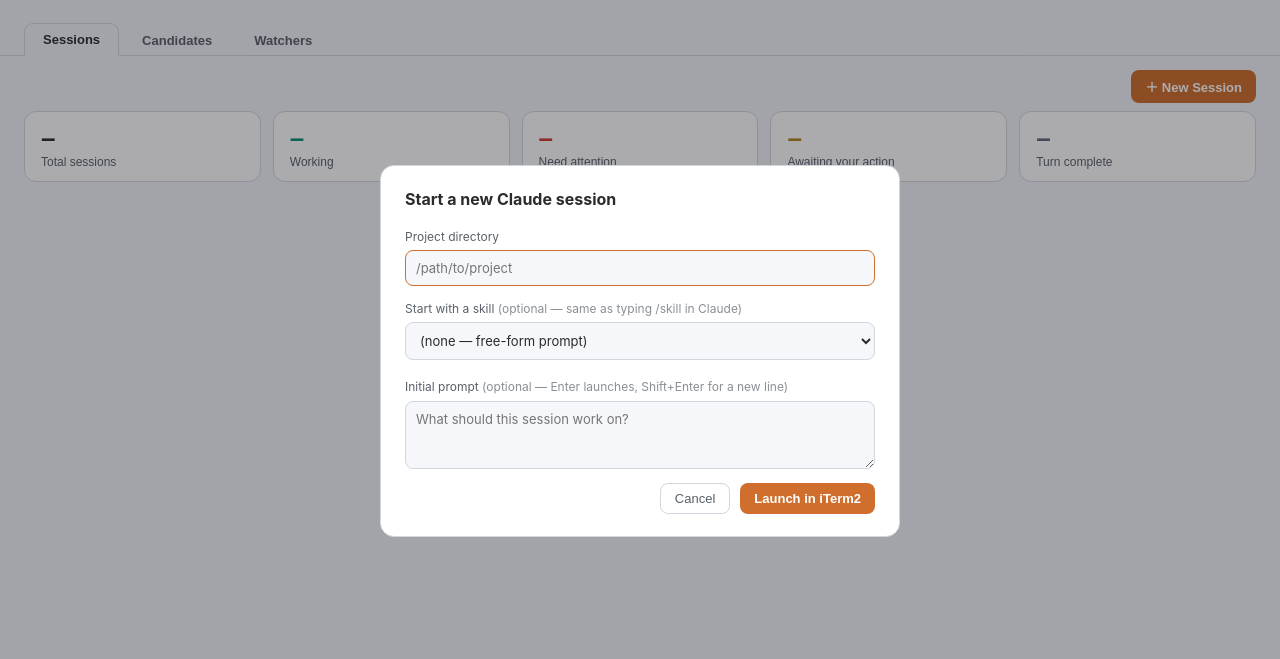
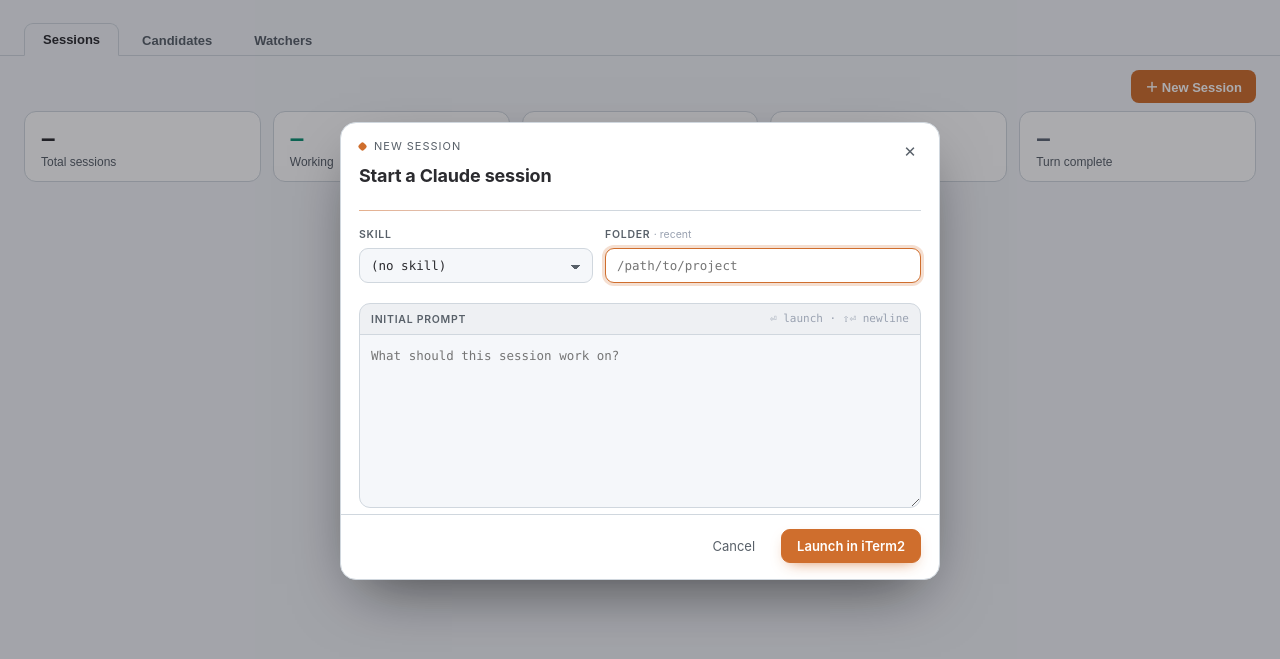
Before and after one commit to amitmandke/claude-dashboard, a website: page web/public/index.html in a window 1280 px wide. Both pictures are taken after a click on the button "＋ New Session". Shown: the part 49-708 px from the top of the page. Drawn offline with Linux system fonts and the light colour scheme; no server answers.

Commit message:
Modernize the New Session dialog to the shared modal
Brings #new-session-dialog up to the redesigned modal standard: rename the
shared modal class .cand-dialog -> .app-modal (it now dresses both the New
Session and candidate add/edit dialogs), and restructure New Session into the
m-head (eyebrow + title + x close) / m-body (Skill+Folder row) / editor-panel
prompt / m-foot (ghost + primary) layout with accent focus rings. All ns-* ids
preserved so the launch/skill/Enter-to-submit logic is unchanged.

Signed-off-by: Amit Mandke <amitmandke@gmail.com>

```diff
--- a/web/public/app.js
+++ b/web/public/app.js
@@ -568,6 +568,7 @@
 });
 
 document.getElementById('ns-cancel').addEventListener('click', () => dialog.close());
+document.getElementById('ns-close').addEventListener('click', () => dialog.close());
 
 document.getElementById('new-session-form').addEventListener('submit', (e) => {
   e.preventDefault();
--- a/web/public/index.html
+++ b/web/public/index.html
@@ -220,30 +220,44 @@
     </section>
   </template>
 
-  <dialog id="new-session-dialog">
+  <dialog id="new-session-dialog" class="app-modal">
     <form id="new-session-form">
-      <h2>Start a new Claude session</h2>
-      <label>Project directory
-        <input id="ns-cwd" list="ns-projects" placeholder="/path/to/project" required autocomplete="off">
-        <datalist id="ns-projects"></datalist>
-      </label>
-      <label>Start with a skill <span class="hint">(optional — same as typing /skill in Claude)</span>
-        <select id="ns-skill">
-          <option value="">(none — free-form prompt)</option>
-        </select>
-        <span class="skill-desc hint" id="ns-skill-desc"></span>
-      </label>
-      <label><span id="ns-prompt-label">Initial prompt</span> <span class="hint">(optional — Enter launches, Shift+Enter for a new line)</span>
-        <textarea id="ns-prompt" rows="3" placeholder="What should this session work on?"></textarea>
-      </label>
-      <div class="dialog-actions">
-        <button type="button" id="ns-cancel" class="ghost-btn">Cancel</button>
-        <button type="submit" class="primary-btn">Launch in iTerm2</button>
+      <div class="m-head">
+        <div class="m-eyebrow"><span class="dot"></span> New session</div>
+        <h2 class="m-title">Start a Claude session</h2>
+        <button type="button" class="m-close" id="ns-close" title="Close" aria-label="Close">✕</button>
+      </div>
+      <div class="m-body">
+        <div class="row2">
+          <div>
+            <label class="lbl" for="ns-skill">Skill</label>
+            <select id="ns-skill" class="inp">
+              <option value="">(no skill)</option>
+            </select>
+            <span class="skill-desc" id="ns-skill-desc"></span>
+          </div>
+          <div>
+            <label class="lbl" for="ns-cwd">Folder <span class="lbl-sub">· recent</span></label>
+            <input id="ns-cwd" class="inp path" list="ns-projects" placeholder="/path/to/project" required autocomplete="off">
+            <datalist id="ns-projects"></datalist>
+          </div>
+        </div>
+        <div class="editor">
+          <div class="editor-bar">
+            <span class="lbl" id="ns-prompt-label">Initial prompt</span>
+            <span class="meta">⏎ launch · ⇧⏎ newline</span>
+          </div>
+          <textarea id="ns-prompt" spellcheck="false" placeholder="What should this session work on?"></textarea>
+        </div>
+      </div>
+      <div class="m-foot">
+        <button type="button" id="ns-cancel" class="btn ghost">Cancel</button>
+        <button type="submit" class="btn primary">Launch in iTerm2</button>
       </div>
     </form>
   </dialog>
 
-  <dialog id="new-candidate-dialog" class="cand-dialog">
+  <dialog id="new-candidate-dialog" class="app-modal">
     <form id="new-candidate-form">
       <div class="m-head">
         <div class="m-eyebrow"><span class="dot"></span> <span id="nc-eyebrow">New candidate</span></div>
--- a/web/public/style.css
+++ b/web/public/style.css
@@ -661,73 +661,73 @@
 .dialog-actions { display: flex; justify-content: flex-end; gap: 10px; margin-top: 4px; }
 
 /* --- candidate add/edit dialog: a designed modal, not the plain form --- */
-.cand-dialog {
+.app-modal {
   padding: 0;
   width: min(600px, calc(100vw - 40px));
   border-radius: 16px;
   overflow: hidden;
   box-shadow: 0 24px 60px -20px #0009;
 }
-.cand-dialog form { display: block; }
-.cand-dialog .m-head { position: relative; padding: 16px 18px 13px; }
-.cand-dialog .m-head::after {
+.app-modal form { display: block; }
+.app-modal .m-head { position: relative; padding: 16px 18px 13px; }
+.app-modal .m-head::after {
   content: ""; position: absolute; left: 18px; right: 18px; bottom: 0; height: 1px;
   background: linear-gradient(90deg, color-mix(in srgb, var(--accent) 55%, transparent), var(--card-edge) 40%);
 }
-.cand-dialog .m-eyebrow { display: flex; align-items: center; gap: 8px; font-size: 11px; letter-spacing: .09em; text-transform: uppercase; color: var(--dim); }
-.cand-dialog .m-eyebrow .dot { width: 7px; height: 7px; border-radius: 2px; background: var(--accent); transform: rotate(45deg); }
-.cand-dialog .m-title { margin: 8px 0 9px; font-size: 18px; font-weight: 680; letter-spacing: -.01em; color: var(--text); }
-.cand-dialog .m-ident { display: flex; gap: 7px; flex-wrap: wrap; }
-.cand-dialog .m-ident .chip {
+.app-modal .m-eyebrow { display: flex; align-items: center; gap: 8px; font-size: 11px; letter-spacing: .09em; text-transform: uppercase; color: var(--dim); }
+.app-modal .m-eyebrow .dot { width: 7px; height: 7px; border-radius: 2px; background: var(--accent); transform: rotate(45deg); }
+.app-modal .m-title { margin: 8px 0 9px; font-size: 18px; font-weight: 680; letter-spacing: -.01em; color: var(--text); }
+.app-modal .m-ident { display: flex; gap: 7px; flex-wrap: wrap; }
+.app-modal .m-ident .chip {
   font-size: 11px; border-radius: 6px; padding: 2px 8px; font-family: ui-monospace, "SF Mono", Menlo, monospace;
   background: var(--inset); border: 1px solid var(--card-edge); color: var(--tool);
 }
-.cand-dialog .m-ident .chip.prio { color: var(--amber-text); background: var(--amber-badge-bg); border-color: transparent; font-weight: 600; }
-.cand-dialog .m-close {
+.app-modal .m-ident .chip.prio { color: var(--amber-text); background: var(--amber-badge-bg); border-color: transparent; font-weight: 600; }
+.app-modal .m-close {
   position: absolute; top: 14px; right: 14px; width: 30px; height: 30px; border-radius: 8px;
   border: 1px solid transparent; background: none; color: var(--dim); cursor: pointer; font-size: 15px;
 }
-.cand-dialog .m-close:hover { background: var(--neutral-btn); color: var(--text); }
+.app-modal .m-close:hover { background: var(--neutral-btn); color: var(--text); }
 
-.cand-dialog .m-body { padding: 16px 18px 6px; display: flex; flex-direction: column; gap: 15px; }
-.cand-dialog .lbl { display: block; font-size: 10.5px; letter-spacing: .07em; text-transform: uppercase; color: var(--dim); margin-bottom: 6px; font-weight: 600; }
-.cand-dialog .lbl-sub { color: var(--feed-time); text-transform: none; letter-spacing: 0; font-weight: 400; }
-.cand-dialog .row2 { display: grid; grid-template-columns: 1fr 1.35fr; gap: 12px; }
-.cand-dialog .reason-row { grid-template-columns: 1fr 96px; }
-.cand-dialog .skill-desc { display: block; margin-top: 5px; font-size: 11px; line-height: 1.4; color: var(--dim); max-height: 3em; overflow: hidden; }
+.app-modal .m-body { padding: 16px 18px 6px; display: flex; flex-direction: column; gap: 15px; }
+.app-modal .lbl { display: block; font-size: 10.5px; letter-spacing: .07em; text-transform: uppercase; color: var(--dim); margin-bottom: 6px; font-weight: 600; }
+.app-modal .lbl-sub { color: var(--feed-time); text-transform: none; letter-spacing: 0; font-weight: 400; }
+.app-modal .row2 { display: grid; grid-template-columns: 1fr 1.35fr; gap: 12px; }
+.app-modal .reason-row { grid-template-columns: 1fr 96px; }
+.app-modal .skill-desc { display: block; margin-top: 5px; font-size: 11px; line-height: 1.4; color: var(--dim); max-height: 3em; overflow: hidden; }
 /* inputs — override the generic dialog rules (higher specificity) */
-.cand-dialog .inp {
+.app-modal .inp {
   display: block; width: 100%; margin: 0; background: var(--inset); border: 1px solid var(--card-edge);
   color: var(--text); border-radius: 9px; padding: 9px 11px; font-size: 13px; font-family: inherit;
   transition: border-color .12s, box-shadow .12s;
 }
-.cand-dialog .inp:focus { outline: none; border-color: var(--accent); background: var(--card); box-shadow: 0 0 0 3px color-mix(in srgb, var(--accent) 22%, transparent); }
-.cand-dialog select.inp, .cand-dialog .inp.path { font-family: ui-monospace, "SF Mono", Menlo, monospace; font-size: 12.5px; }
-.cand-dialog select.inp {
+.app-modal .inp:focus { outline: none; border-color: var(--accent); background: var(--card); box-shadow: 0 0 0 3px color-mix(in srgb, var(--accent) 22%, transparent); }
+.app-modal select.inp, .app-modal .inp.path { font-family: ui-monospace, "SF Mono", Menlo, monospace; font-size: 12.5px; }
+.app-modal select.inp {
   cursor: pointer; appearance: none;
   background-image: linear-gradient(45deg, transparent 50%, var(--dim) 50%), linear-gradient(135deg, var(--dim) 50%, transparent 50%);
   background-position: calc(100% - 16px) 16px, calc(100% - 11px) 16px; background-size: 5px 5px; background-repeat: no-repeat;
 }
 
 /* the prompt "editor panel" — the payload gets the room */
-.cand-dialog .editor { border: 1px solid var(--card-edge); border-radius: 11px; overflow: hidden; background: var(--inset); transition: border-color .12s, box-shadow .12s; }
-.cand-dialog .editor:focus-within { border-color: var(--accent); box-shadow: 0 0 0 3px color-mix(in srgb, var(--accent) 22%, transparent); }
-.cand-dialog .editor-bar { display: flex; align-items: center; justify-content: space-between; padding: 7px 11px; border-bottom: 1px solid var(--card-edge); background: color-mix(in srgb, var(--text) 3%, transparent); }
-.cand-dialog .editor-bar .lbl { margin: 0; }
-.cand-dialog .editor-bar .meta { font-size: 11px; color: var(--feed-time); font-family: ui-monospace, "SF Mono", Menlo, monospace; }
-.cand-dialog .editor textarea {
+.app-modal .editor { border: 1px solid var(--card-edge); border-radius: 11px; overflow: hidden; background: var(--inset); transition: border-color .12s, box-shadow .12s; }
+.app-modal .editor:focus-within { border-color: var(--accent); box-shadow: 0 0 0 3px color-mix(in srgb, var(--accent) 22%, transparent); }
+.app-modal .editor-bar { display: flex; align-items: center; justify-content: space-between; padding: 7px 11px; border-bottom: 1px solid var(--card-edge); background: color-mix(in srgb, var(--text) 3%, transparent); }
+.app-modal .editor-bar .lbl { margin: 0; }
+.app-modal .editor-bar .meta { font-size: 11px; color: var(--feed-time); font-family: ui-monospace, "SF Mono", Menlo, monospace; }
+.app-modal .editor textarea {
   display: block; width: 100%; margin: 0; border: 0; background: none; color: var(--text-soft);
   font-family: ui-monospace, "SF Mono", Menlo, monospace; font-size: 12.5px; line-height: 1.6;
   padding: 11px; min-height: 172px; resize: vertical; outline: none;
 }
 
-.cand-dialog .m-foot { display: flex; justify-content: flex-end; gap: 10px; padding: 14px 18px 16px; border-top: 1px solid var(--card-edge); }
-.cand-dialog .btn { border: 1px solid var(--card-edge); background: var(--neutral-btn); color: var(--text-soft); border-radius: 9px; padding: 8px 15px; font-size: 13px; cursor: pointer; font-family: inherit; }
-.cand-dialog .btn:hover { background: var(--neutral-btn-hover); }
-.cand-dialog .btn.primary { background: var(--accent); border-color: var(--accent); color: var(--on-accent); font-weight: 600; box-shadow: 0 6px 16px -8px color-mix(in srgb, var(--accent) 90%, transparent); }
-.cand-dialog .btn.primary:hover { filter: brightness(1.06); }
-.cand-dialog .btn.ghost { background: none; border-color: transparent; color: var(--dim); }
-.cand-dialog .btn.ghost:hover { color: var(--text); background: var(--neutral-btn); }
+.app-modal .m-foot { display: flex; justify-content: flex-end; gap: 10px; padding: 14px 18px 16px; border-top: 1px solid var(--card-edge); }
+.app-modal .btn { border: 1px solid var(--card-edge); background: var(--neutral-btn); color: var(--text-soft); border-radius: 9px; padding: 8px 15px; font-size: 13px; cursor: pointer; font-family: inherit; }
+.app-modal .btn:hover { background: var(--neutral-btn-hover); }
+.app-modal .btn.primary { background: var(--accent); border-color: var(--accent); color: var(--on-accent); font-weight: 600; box-shadow: 0 6px 16px -8px color-mix(in srgb, var(--accent) 90%, transparent); }
+.app-modal .btn.primary:hover { filter: brightness(1.06); }
+.app-modal .btn.ghost { background: none; border-color: transparent; color: var(--dim); }
+.app-modal .btn.ghost:hover { color: var(--text); background: var(--neutral-btn); }
 
 /* --- full-reply popup (markdown-rendered, scrollable) --- */
 
```
